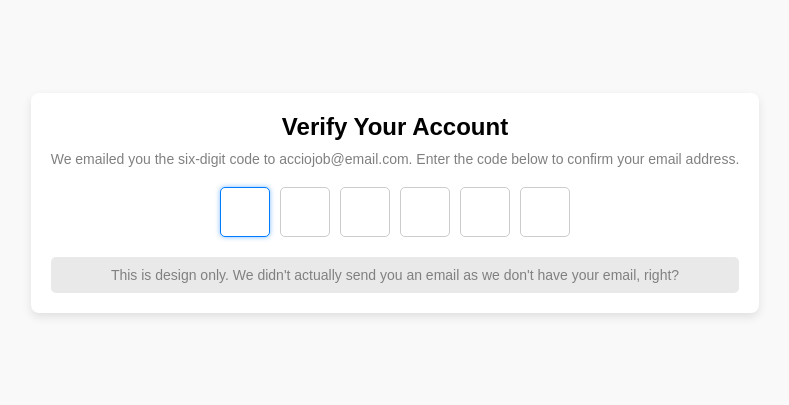
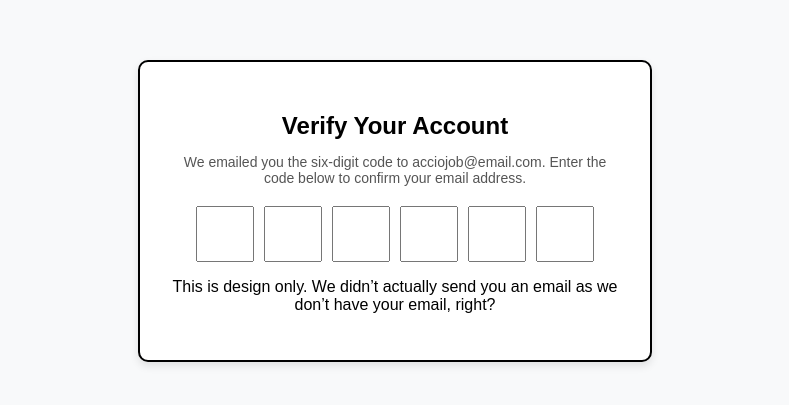
Before and after one commit to acciojob/OTP-Harshal0117, a website: page main.html in a window 1280 px wide. Shown: the part 197-602 px from the top of the page, without its empty margins (245-1034 px from the left). Drawn offline with Linux system fonts and the light colour scheme.

Commit message:
created a submission

```diff
--- a/main.html
+++ b/main.html
@@ -4,74 +4,9 @@
     <meta charset="UTF-8">
     <meta name="viewport" content="width=device-width, initial-scale=1.0">
     <title>OTP Verification</title>
-    <style>
-        * {
-            margin: 0;
-            padding: 0;
-            box-sizing: border-box;
-            font-family: Arial, sans-serif;
-        }
-
-        body {
-            display: flex;
-            justify-content: center;
-            align-items: center;
-            height: 100vh;
-            background-color: #f9f9f9;
-        }
-
-        .container {
-            text-align: center;
-            background: white;
-            padding: 20px;
-            border-radius: 8px;
-            box-shadow: 0px 4px 10px rgba(0, 0, 0, 0.1);
-        }
-
-        h2 {
-            font-size: 24px;
-            margin-bottom: 10px;
-        }
-
-        #verification_subtext {
-            font-size: 14px;
-            color: gray;
-            margin-bottom: 20px;
-        }
-
-        .code-container {
-            display: flex;
-            justify-content: center;
-            gap: 10px;
-        }
-
-        .code {
-            width: 50px;
-            height: 50px;
-            font-size: 24px;
-            text-align: center;
-            border: 1px solid #ccc;
-            border-radius: 5px;
-            outline: none;
-        }
-
-        .code:focus {
-            border-color: #007bff;
-            box-shadow: 0 0 5px rgba(0, 123, 255, 0.5);
-        }
-
-        .info-text {
-            margin-top: 20px;
-            font-size: 14px;
-            background-color: #e9e9e9;
-            padding: 10px;
-            border-radius: 5px;
-            color: gray;
-        }
-    </style>
+    <link rel="stylesheet" href="styles.css">
 </head>
 <body>
-
     <div class="container">
         <h2 id="verification_heading">Verify Your Account</h2>
         <p id="verification_subtext">
@@ -88,32 +23,13 @@
         </div>
 
         <p class="info-text">
-            This is design only. We didn't actually send you an email as we don't have your email, right?
+            This is design only. We didn’t actually send you an email as we don’t have your email, right?
         </p>
     </div>
 
-    <script>
-        document.addEventListener("DOMContentLoaded", () => {
-            const codes = document.querySelectorAll(".code");
-            codes[0].focus();
-
-            codes.forEach((code, index) => {
-                code.addEventListener("input", (event) => {
-                    if (event.inputType === "deleteContentBackward" && index > 0) {
-                        codes[index - 1].focus();
-                    } else if (event.target.value !== "" && index < codes.length - 1) {
-                        codes[index + 1].focus();
-                    }
-                });
-
-                code.addEventListener("keydown", (event) => {
-                    if (event.key === "Backspace" && index > 0 && !code.value) {
-                        codes[index - 1].focus();
-                    }
-                });
-            });
-        });
-    </script>
+    <script src="script.js"></script>
+</body>
+</html>
 
 </body>
 </html>
--- a/script.js
+++ b/script.js
@@ -1 +1,18 @@
 //your JS code here. If required.
+document.addEventListener("DOMContentLoaded", function () {
+    const inputs = document.querySelectorAll(".code");
+
+    inputs.forEach((input, index) => {
+        input.addEventListener("input", (e) => {
+            if (e.target.value.length === 1 && index < inputs.length - 1) {
+                inputs[index + 1].focus();
+            }
+        });
+
+        input.addEventListener("keydown", (e) => {
+            if (e.key === "Backspace" && index > 0 && !e.target.value) {
+                inputs[index - 1].focus();
+            }
+        });
+    });
+});
--- a/styles.css
+++ b/styles.css
@@ -1 +1,48 @@
 /*  your css code here. If applicable */
+/* General Styles */
+body {
+    display: flex;
+    justify-content: center;
+    align-items: center;
+    height: 100vh;
+    background-color: #f8f9fa;
+    font-family: Arial, sans-serif;
+}
+
+/* Main container */
+.container {
+    background: #fff;
+    padding: 30px;
+    border-radius: 10px;
+    box-shadow: 0px 4px 8px rgba(0, 0, 0, 0.1);
+    text-align: center;
+    border: 2px solid black;
+    width: 450px;
+}
+
+/* Heading */
+#verification_heading {
+    font-size: 24px;
+    margin-bottom: 10px;
+}
+
+/* Subtext */
+#verification_subtext {
+    font-size: 14px;
+    color: #555;
+    margin-bottom: 20px;
+}
+
+/* OTP Input Fields */
+.code-container {
+    display: flex;
+    justify-content: center;
+    gap: 10px;
+}
+
+.code {
+    width: 50px;
+    height: 50px;
+    text-align: center;
+    font-size: 24px;
+    border
```
